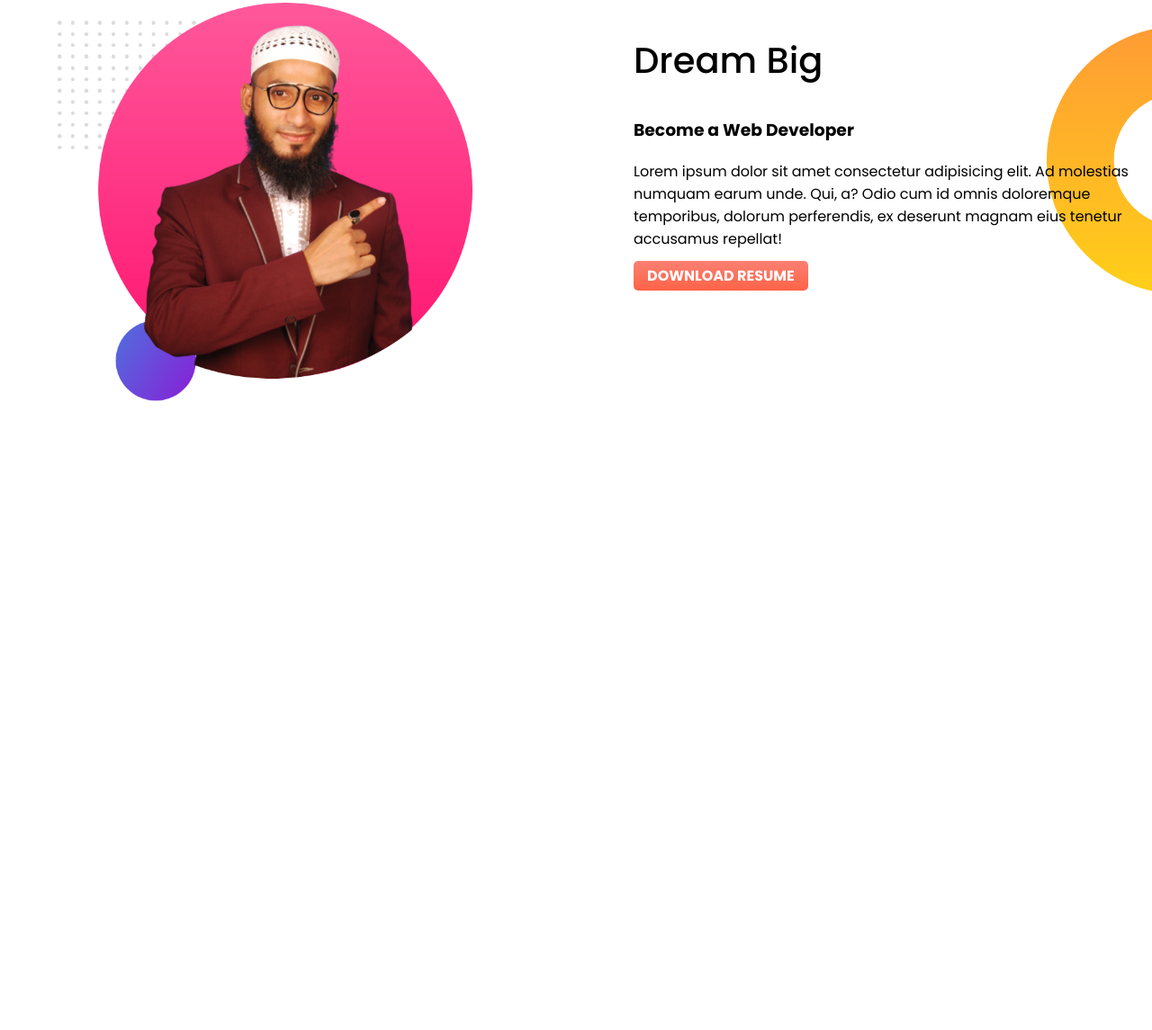
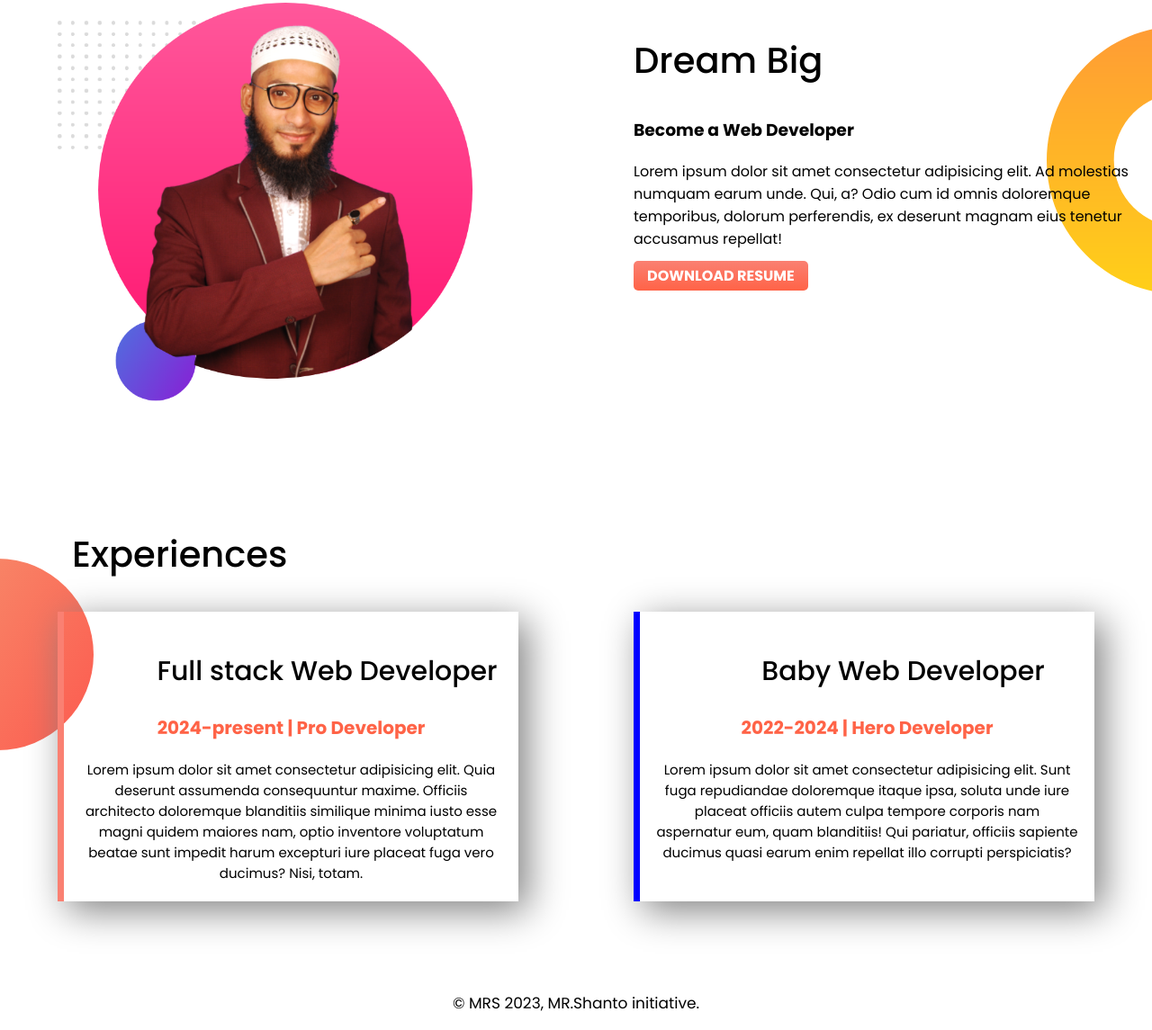
Before and after one commit to shanto1798/MRS-PORTFOLIO, a plain HTML site: page index.html in a window 1280 px wide. Shown: the part 561-1706 px from the top of the page at 90% size. Before the commit the page ends 1014 px from the top, so only its background shows below. Drawn offline with Linux system fonts and the light colour scheme.

Commit message:
complete

```diff
--- a/css/style.css
+++ b/css/style.css
@@ -25,7 +25,7 @@ h1{
     -ms-border-radius: 5px;
     -o-border-radius: 5px;
 }
-section{
+.flexible_container{
     display: flex;
 }
 .half-width{
@@ -41,3 +41,44 @@ section{
     background-repeat: no-repeat;
     background-position: right;
 }
+#experience{
+    padding-top: 100px;
+    background-image: url(../images/exp-bg.png);
+    background-repeat: no-repeat;
+    background-position: left;
+
+}
+#experience h1{
+    margin-left: 80px;
+}
+.experience_item{
+    box-shadow: 10px 10px 40px gray;
+    width: 40%;
+    margin-left: 5%;
+    margin-right: 5%;
+    padding: 20px 10px;
+    border-left: 7px solid salmon;
+}
+#border-color{
+    border-left: 7px solid blue;
+}
+.expi_text h1{
+    font-size: 30px;
+    text-align: center;
+}
+.expi_text h3{
+    font-size: 20px;
+    text-align: center;
+    color: tomato;
+}
+.expi_text P{
+    font-size: 15px;
+    width: 470px;
+    text-align: center;
+    margin: 0 auto;
+}
+footer p{
+    text-align: center;
+    font-size: 17px;
+    margin-top: 100px;
+}
--- a/index.html
+++ b/index.html
@@ -11,7 +11,7 @@
     <link rel="stylesheet" href="css/style.css">
 </head>
 <body>
-    <section id="top_banner">
+    <section class="flexible_container" id="top_banner">
         <div class="half-width">
             <h1>Welcome to</h1>
         <h1><span class="name-color-orange">MR.Shanto</span> World !</h1>
@@ -27,7 +27,7 @@
         </div>
     </section>
 
-    <section id="drem_area">
+    <section class="flexible_container" id="drem_area">
         <div class="half-width">
             <img src="images/my-bg2.png" alt="">
         </div>
@@ -41,5 +41,30 @@
         </div>
 
     </section>
+
+    <section id="experience">
+        <h1>Experiences</h1>
+        <div class="flexible_container">
+            <div class="half-width experience_item">
+                <div class="expi_text">
+                    <h1>Full stack Web Developer</h1>
+                    <h3>2024-present | Pro Developer</h3>
+                    <p>Lorem ipsum dolor sit amet consectetur adipisicing elit. Quia deserunt assumenda consequuntur maxime. Officiis architecto doloremque blanditiis similique minima iusto esse magni quidem maiores nam, optio inventore voluptatum beatae sunt impedit harum excepturi iure placeat fuga vero ducimus? Nisi, totam.</p>
+                </div>
+                </div>
+                <div id="border-color" class="half-width experience_item">
+                    <div class="expi_text">
+                        <h1>Baby Web Developer</h1>
+                        <h3>2022-2024 | Hero Developer</h3>
+                        <p>Lorem ipsum dolor sit amet consectetur adipisicing elit. Sunt fuga repudiandae doloremque itaque ipsa, soluta unde iure placeat officiis autem culpa tempore corporis nam aspernatur eum, quam blanditiis! Qui pariatur, officiis sapiente ducimus quasi earum enim repellat illo corrupti perspiciatis?</p>
+                    </div>
+                </div>
+        </div>
+
+    </section>
+
+    <footer>
+        <p>© MRS 2023, MR.Shanto initiative.</p>
+    </footer>
 </body>
 </html>
```
Also changed, not shown: images/exp-bg.png (added).
